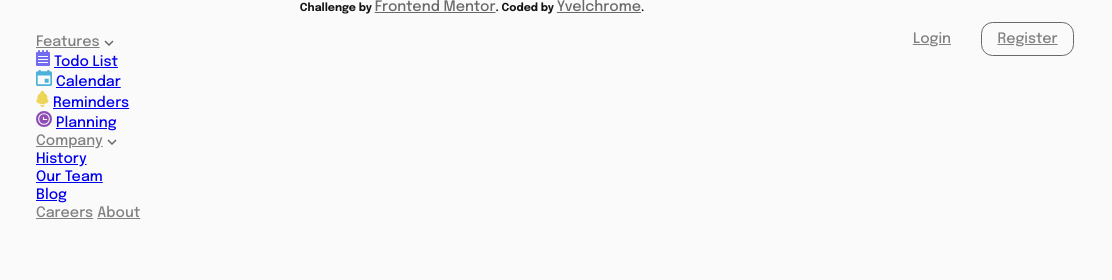
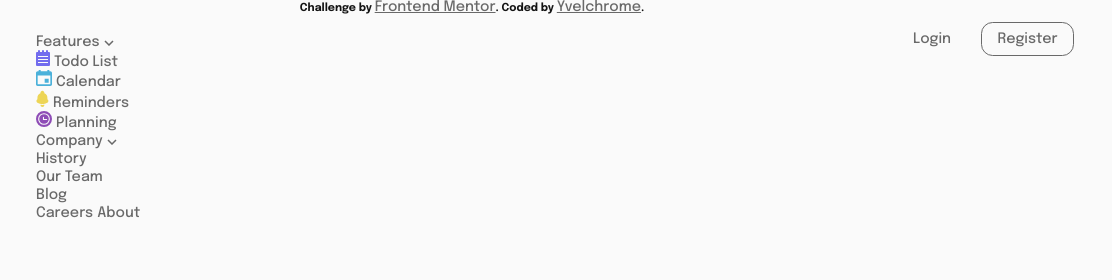
Before and after one commit to Yvelchrome/FrontendMentor-Challenges, a plain HTML site: page index.html in a window 1280 px wide. Shown: the top 280 px of the page, 168-1280 px from the left. Drawn offline with nearby package versions, Linux system fonts and the light colour scheme; files that its build step writes are made by us from their sources; a script that the page names is missing.

Commit message:
style: removed anchor tag style

```diff
--- a/styles/style.scss
+++ b/styles/style.scss
@@ -6,6 +6,10 @@
   padding: 2rem 3rem;
   justify-content: space-between;
   align-items: flex-start;
+  a {
+    text-decoration: none;
+    color: $grey;
+  }
   > div {
     display: flex;
     flex-direction: row;
```
